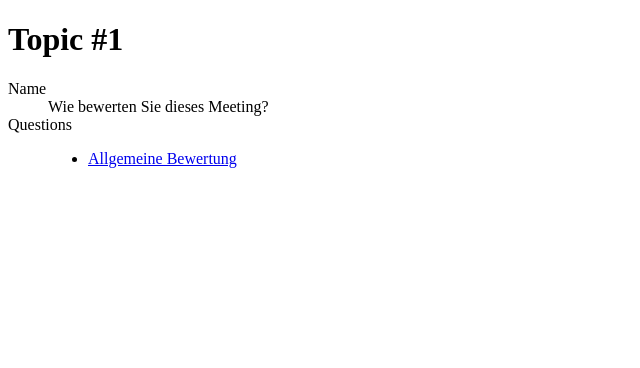
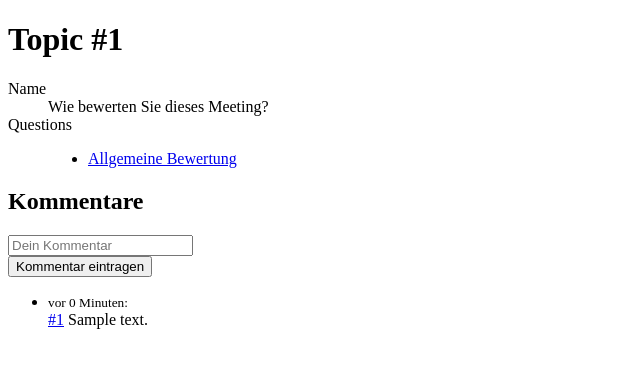
Before and after one commit to coderbyheart/GroupMood, a Django app: page /groupmood/topic/1 in a window 1280 px wide. Shown: the top 368 px of the page, without its empty margins (0-640 px from the left). Run offline with Django 3.2, Linux system fonts and the light colour scheme; data comes from the database, SQL or seed files in the repository; tables that the repository leaves empty hold one stand-in row (values such as "Sample post"); parts of the project's set-up code (start-up, migrations or seed data) failed here and were passed over.

Commit message:
Kommentare im Web-Frontend anzeigen-

```diff
--- a/moodserver/groupmood/views.py
+++ b/moodserver/groupmood/views.py
@@ -195,6 +195,7 @@ def topic_questions(request, id):
     topic = get_object_or_404(Topic, pk=id)
     return jsonResponse(request, modelsToJson(request, Question.objects.filter(topic=topic)))
 
+@csrf_exempt
 def topic_comments(request, id):
     if request.method not in ('GET', 'POST'):
         return HttpResponseBadRequest()
@@ -223,7 +224,7 @@ def topic_entry(request, id):
     if 'json' in request.META.get("Accept", "") or 'json' in request.META.get("HTTP_ACCEPT", ""):
         return jsonResponse(request, modelToJson(request, topic))
     else:
-        return render_to_response('groupmood/topic_detail.html', {'topic': topic})
+        return render_to_response('groupmood/topic_detail.html', {'topic': topic, 'comments': Comment.objects.filter(topic=topic).order_by('-creation_date')})
 
 def question_entry(request, id):
     if request.method == 'GET':
--- a/moodserver/templates/groupmood/topic_detail.html
+++ b/moodserver/templates/groupmood/topic_detail.html
@@ -27,4 +27,23 @@
 	{% endif %}
 	</dd>
 </dl>
+<h2>Kommentare</h2>
+<form method="POST" action="/groupmood/topic/{{ topic.id }}/comments">
+<p>
+	<input type="text" name="comment" placeholder="Dein Kommentar" required><br />
+	<button type="submit">Kommentar eintragen</button>
+</p>
+</form>
+{% for comment in comments %}
+{% if forloop.first %}
+<ul>
+{% endif %}
+	<li>
+		<small>vor {{ comment.creation_date|timesince }}:</small><br />
+		<a href="/groupmood/comment/{{ comment.id }}">#1</a> {{ comment.comment }}
+	</li>
+{% if forloop.last %}
+</ul>
+{% endif %}
+{% endfor %}
 {% endblock %}
```
